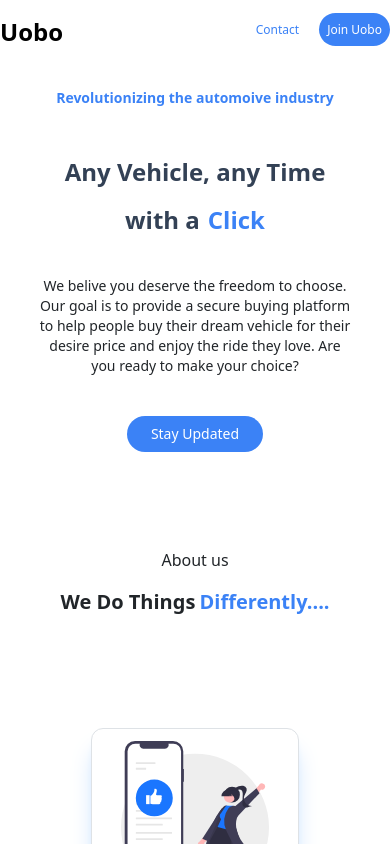
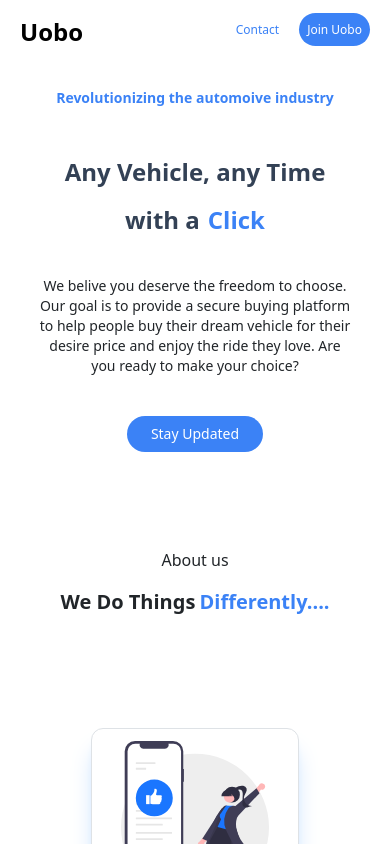
Before and after one commit to VENDETTA-STACK/uobo_frontend, a React (Create React App) app: page / in a window 390 px wide. Shown: the top 844 px of the page. Built offline with nearby package versions, Linux system fonts and the light colour scheme.

Commit message:
-Addressed Spacing issue in Header

```diff
--- a/src/component/common/header.jsx
+++ b/src/component/common/header.jsx
@@ -22,7 +22,11 @@ const Header = ({ isOpen, toggleSidebar }) => {
       {inDashboard && <DashboardHeader isOpen={isOpen} toggleSidebar={toggleSidebar}/>}
       <div className="flex justify-center">
         {true && (
-          <div className="flex justify-between w-full sm:w-4/5 mt-3">
+          <div className="flex justify-between w-full sm:w-4/5 mt-3"style={{
+            marginLeft: '20px',
+            marginRight: '20px',
+          }}>
+
             <div>
               <Link
                 to="/home"
```
